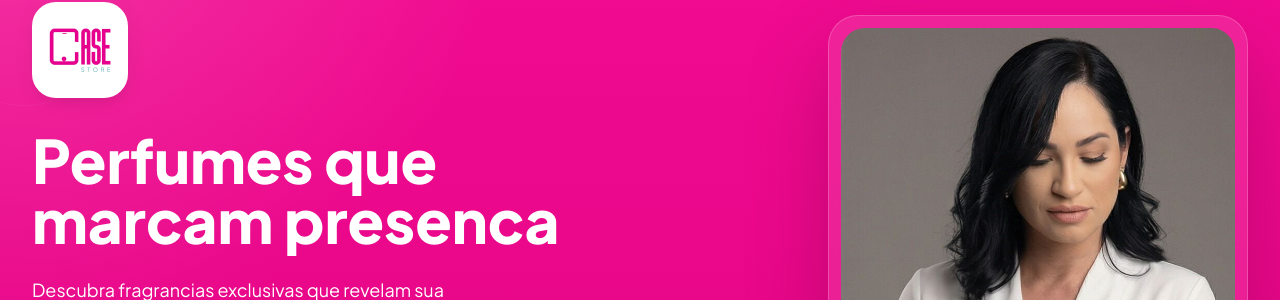
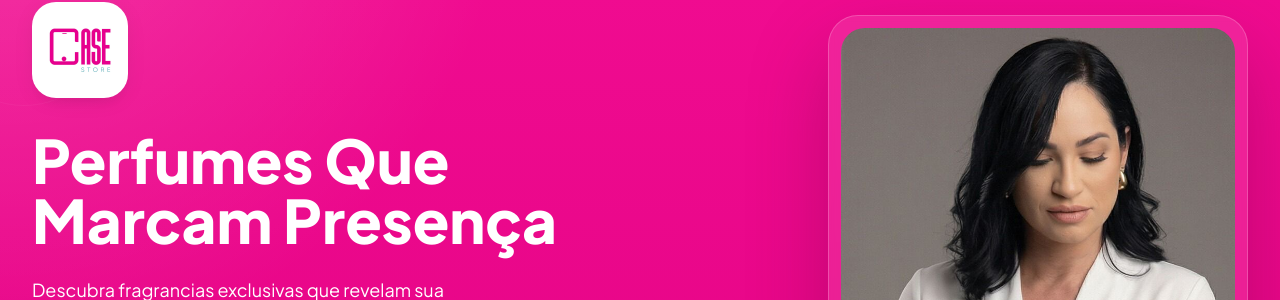
Before and after one commit to RSR202555/casestorefsa, a Next.js app in the folder ecommerce/: page / in a window 1280 px wide. Shown: the part 150-450 px from the top of the page. Built offline with nearby package versions, Linux system fonts and the light colour scheme; no server answers.

Commit message:
Update hero title casing

```diff
--- a/ecommerce/src/components/home/Hero.tsx
+++ b/ecommerce/src/components/home/Hero.tsx
@@ -27,8 +27,8 @@ export default function Hero() {
             </div>
 
             <h1 className="max-w-[560px] text-[2.35rem] font-extrabold leading-[0.95] sm:text-5xl md:text-6xl">
-              Perfumes que
-              <span className="block">marcam presenca</span>
+              Perfumes Que
+              <span className="block">Marcam Presença</span>
             </h1>
 
             <p className="mt-4 max-w-[470px] text-[0.95rem] leading-7 text-white/84 sm:mt-6 sm:text-lg sm:leading-8">
```
